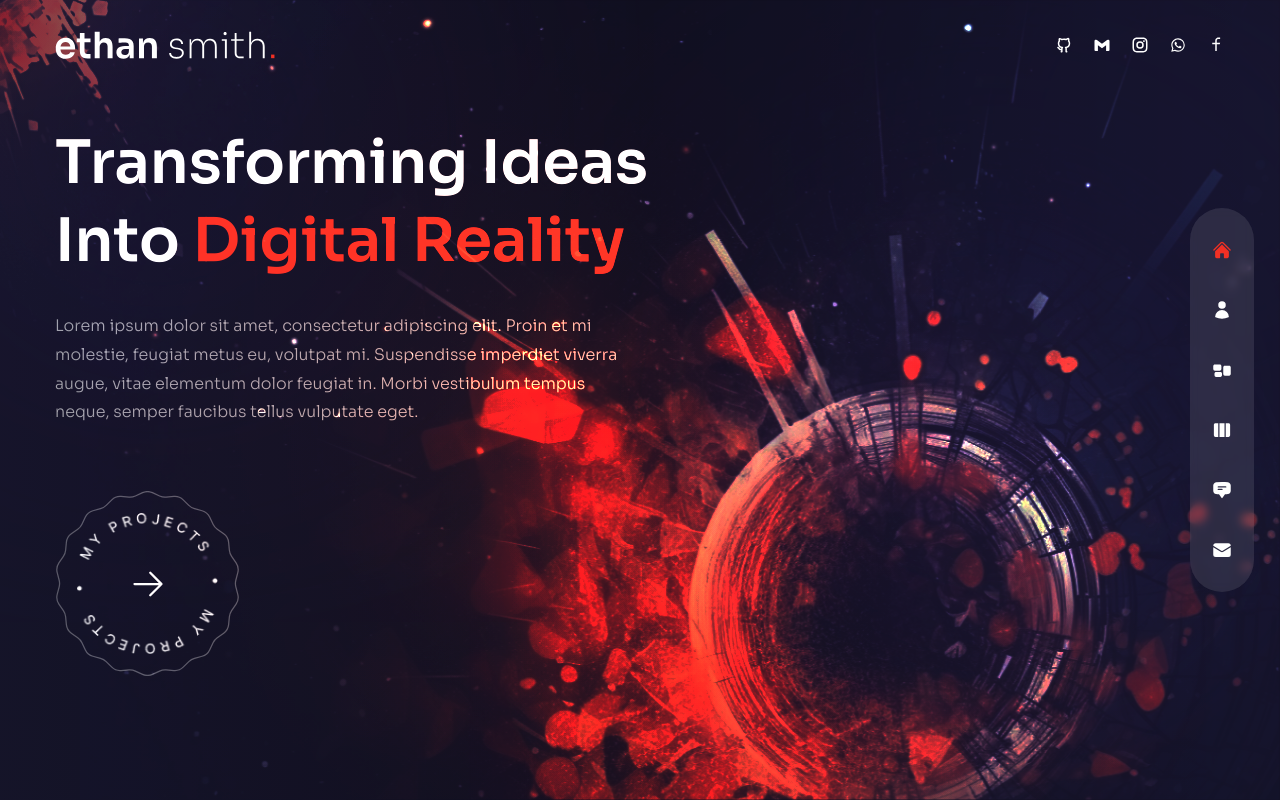
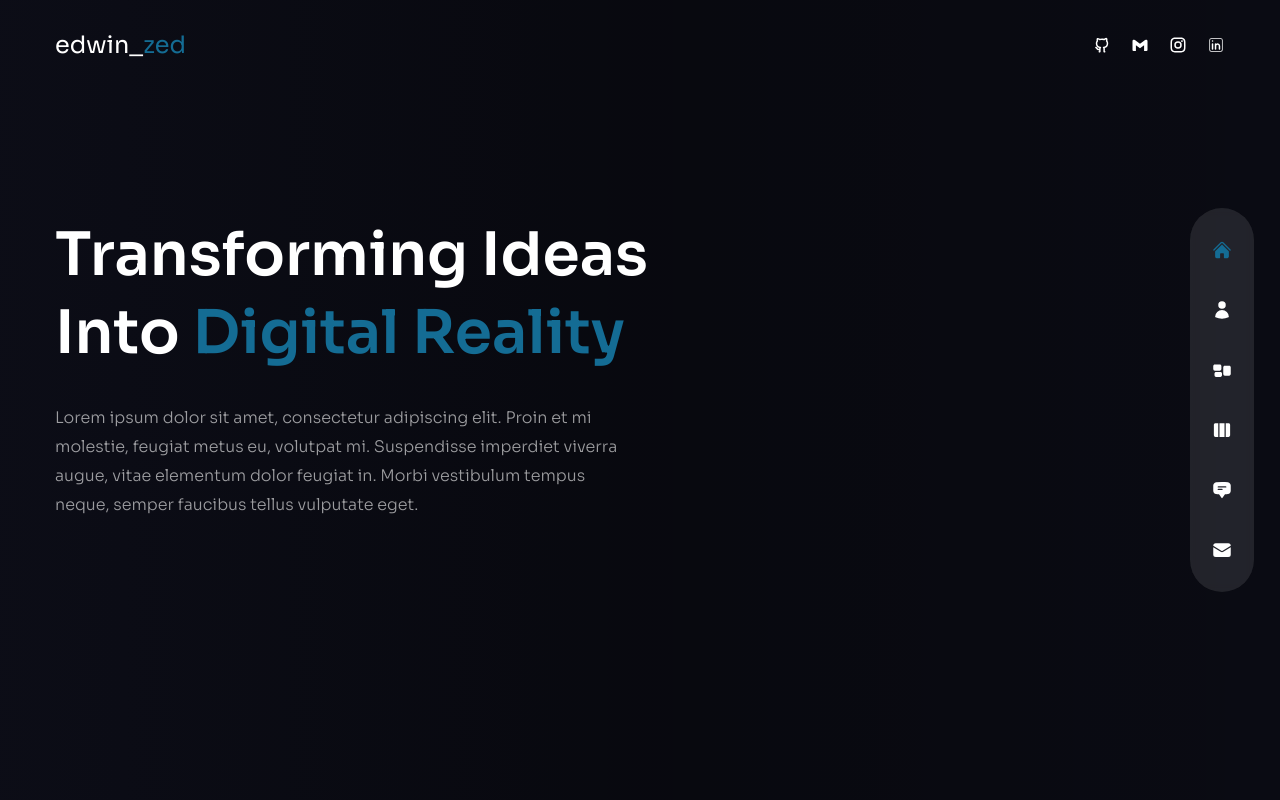
Before and after one commit to EdwinBayingana/portfolio, a Next.js app: page / in a window 1280 px wide. Built offline with nearby package versions, Linux system fonts and the light colour scheme.

Commit message:
first experiment with the 146C94 accent color

```diff
--- a/components/Header.js
+++ b/components/Header.js
@@ -11,13 +11,16 @@ const Header = () => {
         <div className="flex flex-col lg:flex-row justify-between items-center gap-y-6 py-8">
           {/* Dummy Logo with a design of interest */}
           <Link href={'/'}>
-            <Image
+            {/* <Image
               src={'/logo.svg'}
               width={220}
               height={48}
               alt="Edwin's logo"
               priority={true}
-            />
+            /> */}
+            <h1 className="text-white text-2xl">
+              edwin_<span className="text-accent">zed</span>
+            </h1>
           </Link>
 
           {/* Socials */}
--- a/components/Layout.js
+++ b/components/Layout.js
@@ -1,7 +1,6 @@
 import { Sora } from '@next/font/google';
 import Nav from '../components/Nav';
 import Header from '../components/Header';
-import TopLeftImg from '../components/TopLeftImg';
 
 const sora = Sora({
   subsets: ['latin'],
@@ -12,9 +11,8 @@ const sora = Sora({
 const Layout = ({ children }) => {
   return (
     <div
-      className={`page bg-site text-white bg-cover bg-no-repeat ${sora.variable} font-sora relative`}
+      className={`page bg-[#000] text-white bg-cover bg-no-repeat ${sora.variable} font-sora relative`}
     >
-      <TopLeftImg />
       <Nav />
       <Header />
       {children}
--- a/components/Socials.js
+++ b/components/Socials.js
@@ -8,29 +8,34 @@ import {
   RiGmailLine,
 } from 'react-icons/ri';
 import { BiLogoGmail, BiLogoWhatsapp } from 'react-icons/bi';
+import { CiLinkedin } from 'react-icons/ci';
 
 const Socials = () => {
+  const linkStyles = 'hover:text-accent transition-all duration-300';
   return (
     <div className="flex items-center gap-x-5 text-lg">
-      <Link href={''} className="hover:text-accent transition-all duration-300">
+      <Link href={''} className={linkStyles}>
         <RiGithubLine />
       </Link>
-      <Link href={''} className="hover:text-accent transition-all duration-300">
+      <Link href={''} className={linkStyles}>
         <BiLogoGmail />
       </Link>
-      <Link href={''} className="hover:text-accent transition-all duration-300">
+      <Link href={''} className={linkStyles}>
         <RiInstagramLine />
       </Link>
-      {/* <Link href={''} className="hover:text-accent transition-all duration-300">
+      <Link href={''} className={linkStyles}>
+        <CiLinkedin />
+      </Link>
+      {/* <Link href={''} className={linkStyles}>
         <RiTwitterLine />
       </Link> */}
-      <Link href={''} className="hover:text-accent transition-all duration-300">
+      {/* <Link href={''} className={linkStyles}>
         <BiLogoWhatsapp />
-      </Link>
+      </Link> */}
 
-      <Link href={''} className="hover:text-accent transition-all duration-300">
+      {/* <Link href={''} className={linkStyles}>
         <RiFacebookLine />
-      </Link>
+      </Link> */}
     </div>
   );
 };
--- a/pages/index.js
+++ b/pages/index.js
@@ -2,7 +2,6 @@ import Image from 'next/image';
 
 import ParticlesContainer from '../components/ParticlesContainer';
 import ProjectsBtn from '../components/ProjectsBtn';
-import Avatar from '../components/Avatar';
 
 import { motion } from 'framer-motion';
 
@@ -42,7 +41,7 @@ const Home = () => {
           <div className="flex justify-center xl:hidden relative">
             <ProjectsBtn />
           </div>
-          <motion.div
+          {/* <motion.div
             variants={fadeIn('down', 0.4)}
             initial="hidden"
             animate="show"
@@ -50,29 +49,13 @@ const Home = () => {
             className="hidden xl:flex"
           >
             <ProjectsBtn />
-          </motion.div>
+          </motion.div> */}
         </div>
       </div>
 
       {/* image */}
       <div className="w-[1200px] h-full absolute right-0 bottom-0">
         {/* bg image 👇🏽*/}
-        <div className="bg-none xl:bg-explosion xl:bg-cover xl:bg-right xl:bg-no-repeat w-full h-full absolute mix-blend-color-dodge translate-z-0"></div>
-
-        {/* Particles (🚨: this feature is causing the browser to overheat) */}
-        {/* <ParticlesContainer /> */}
-
-        {/* Avatar Image 👇🏽*/}
-        {/* <motion.div
-          variants={fadeIn('up', 0.5)}
-          initial="hidden"
-          animate="show"
-          exit="hidden"
-          transition={{ duration: 1, ease: 'easeInOut' }}
-          className="w-full h-full max-w-[737px] mx-h-[678px] absolute -bottom-32 lg:bottom-0 lg:right-[8%]"
-        >
-          <Avatar />
-        </motion.div> */}
       </div>
     </div>
   );
--- a/pages/work/index.js
+++ b/pages/work/index.js
@@ -47,7 +47,7 @@ const Work = () => {
           </motion.div>
         </div>
       </div>
-      <Bulb />
+      {/* <Bulb /> */}
     </div>
   );
 };
--- a/styles/globals.css
+++ b/styles/globals.css
@@ -8,14 +8,14 @@
 .swiper-horizontal > .swiper-pagination-bullets .swiper-pagination-bullet,
 .swiper-pagination-horizontal.swiper-pagination-bullets
   .swiper-pagination-bullet {
-  background-color: #f13024;
+  background-color: #146c94;
 }
 
 .swiper-button-next:after,
 .swiper-button-prev:after,
 .swiper-button-next:after,
 .swiper-rtl .swiper-button-prev:after {
-  color: #f13024;
+  color: #146c94;
 }
 
 @layer base {
--- a/tailwind.config.js
+++ b/tailwind.config.js
@@ -24,13 +24,14 @@ module.exports = {
       colors: {
         primary: '#131424',
         secondary: '#393A47',
-        accent: '#F13024',
+        // accent: '#F13024',
+        accent: '#146C94',
       },
       backgroundImage: {
         explosion: 'url("/bg-explosion.png")',
         circles: 'url("/bg-circles.png")',
         circleStar: 'url("/circle-star.svg")',
-        site: 'url("/site-bg.svg")',
+        // site: 'url("/site-bg.svg")',
       },
       animation: {
         'spin-slow': 'spin 6s linear infinite',
```
